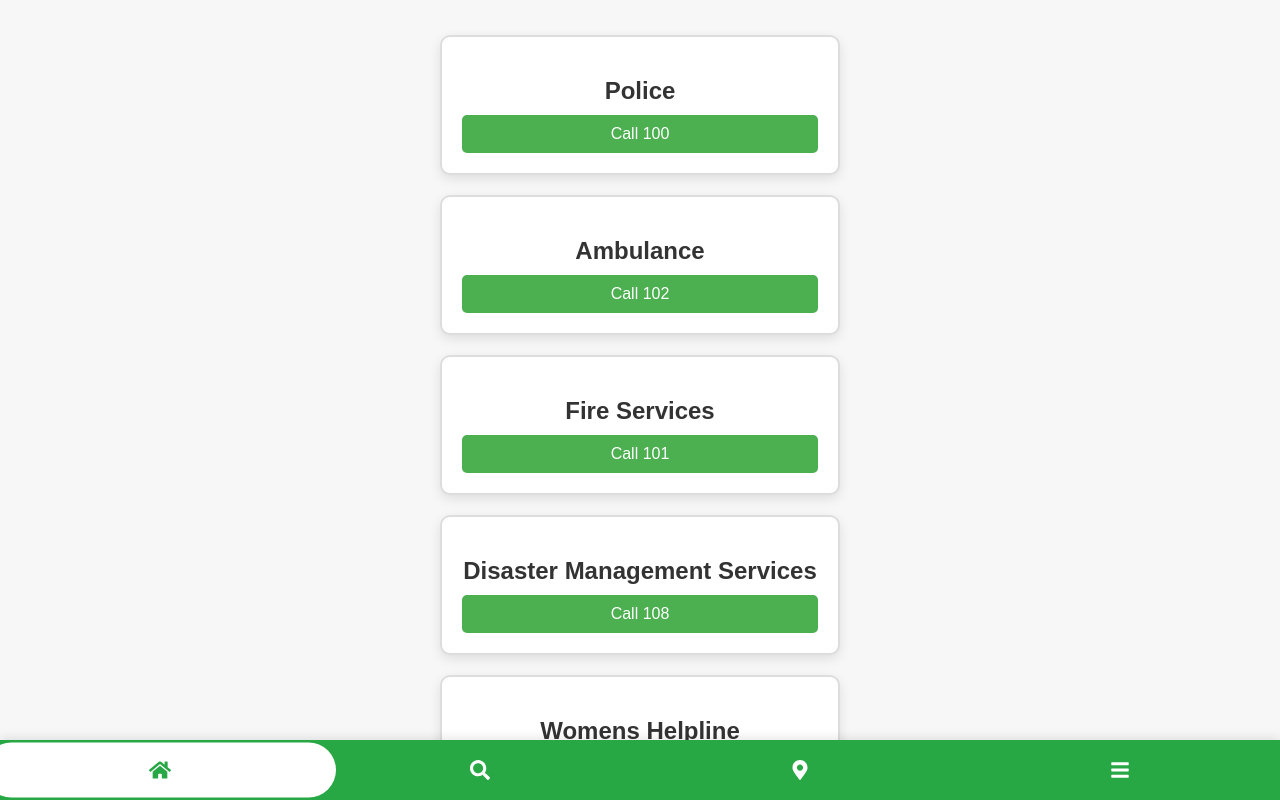
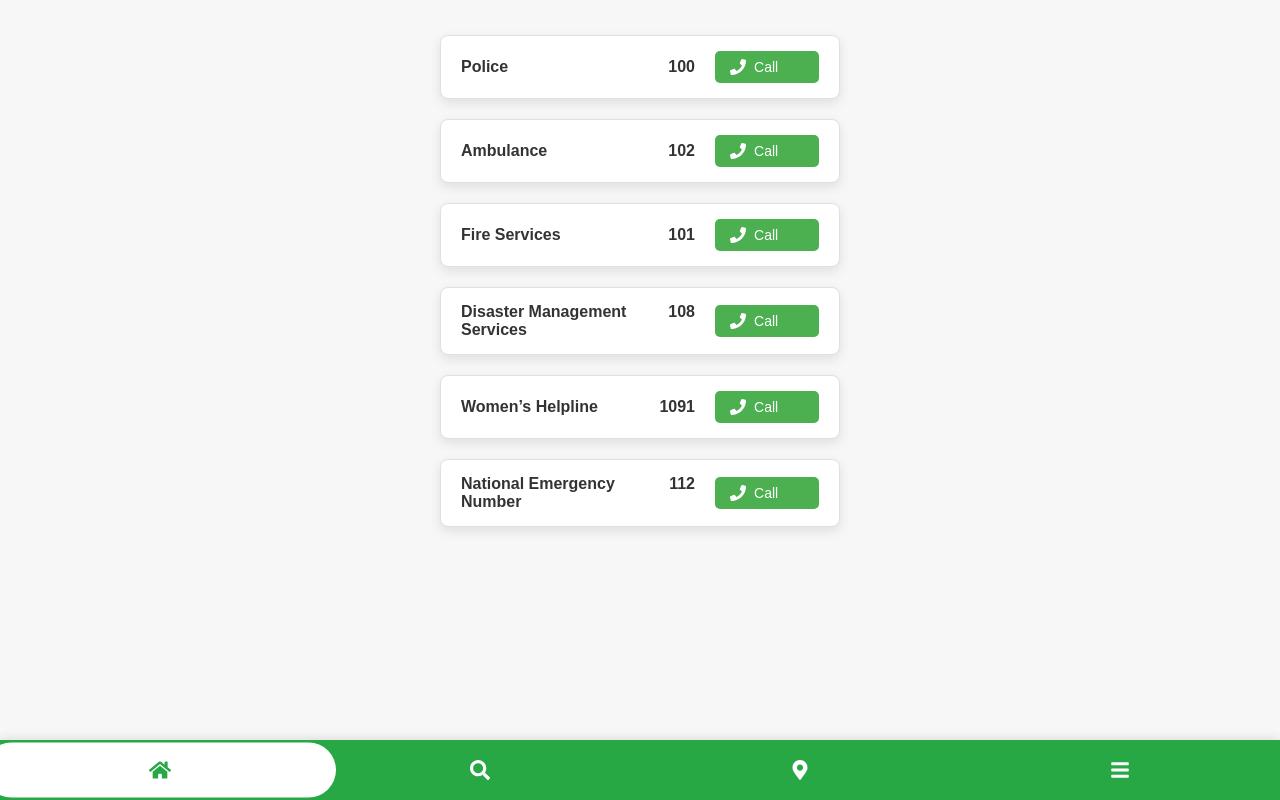
Before and after one commit to patiladitya0/nmims, a React (Create React App) app: page /main/emergency-services in a window 1280 px wide. Built offline with nearby package versions, Linux system fonts and the light colour scheme; no server answers.

Commit message:
done with

```diff
--- a/src/page/home/emergency-services.css
+++ b/src/page/home/emergency-services.css
@@ -1,4 +1,4 @@
-/* Container for all emergency services */
+/* Main container for all services */
 .emergency-services-container {
     display: flex;
     flex-direction: column;
@@ -8,36 +8,53 @@
     background-color: #f7f7f7;
 }
 
-/* Card styling for each service */
+/* Styling each service card */
 .service-card {
     display: flex;
-    flex-direction: column;
+    justify-content: space-between;
     align-items: center;
-    padding: 20px;
+    padding: 15px 20px;
     width: 90%;
     max-width: 400px;
     background-color: #ffffff;
-    border: 2px solid #ddd;
-    border-radius: 10px;
+    border: 1px solid #e0e0e0;
+    border-radius: 8px;
     box-shadow: 0 4px 12px rgba(0, 0, 0, 0.1);
-    text-align: center;
+    gap: 20px;
 }
 
-.service-card h2 {
-    margin-bottom: 10px;
-    color: #333;
+/* Service name and number alignment */
+.service-info {
+    display: flex;
+    justify-content: space-between;
+    width: 100%;
 }
 
-/* Button styling */
+.service-name {
+    font-weight: bold;
+    color: #333;
+    flex: 1; /* Align to the left */
+}
+
+.service-number {
+    font-weight: bold;
+    color: #333;
+    text-align: right;
+}
+
+/* Button styling with phone icon */
 .dial-button {
-    padding: 10px 20px;
-    font-size: 16px;
+    display: flex;
+    align-items: center;
+    padding: 8px 15px;
+    font-size: 14px;
     color: #ffffff;
     background-color: #4CAF50;
     border: none;
     border-radius: 5px;
     cursor: pointer;
-    transition: background-color 0.3s, transform 0.3s;
+    transition: background-color 0.3s, transform 0.2s;
+    width: 40%;
 }
 
 .dial-button:hover {
@@ -45,7 +62,12 @@
     transform: scale(1.05);
 }
 
-/* Responsive design */
+.dial-button svg {
+    margin-right: 8px; /* Space between icon and text */
+    font-size: 16px;
+}
+
+/* Responsive adjustments */
 @media (max-width: 768px) {
     .emergency-services-container {
         padding: 10px;
--- a/src/page/home/emergency-services.js
+++ b/src/page/home/emergency-services.js
@@ -1,5 +1,6 @@
 import React from 'react';
 import './emergency-services.css';
+import { FaPhone } from 'react-icons/fa';  // Import phone icon
 
 const EmergencyServices = () => {
     const services = [
@@ -7,7 +8,7 @@ const EmergencyServices = () => {
         { name: 'Ambulance', number: '102' },
         { name: 'Fire Services', number: '101' },
         { name: 'Disaster Management Services', number: '108' },
-        { name: 'Womens Helpline', number: '1091' },
+        { name: 'Women’s Helpline', number: '1091' },
         { name: 'National Emergency Number', number: '112' },
     ];
 
@@ -19,11 +20,14 @@ const EmergencyServices = () => {
         <div className="emergency-services-container">
             {services.map((service, index) => (
                 <div key={index} className="service-card">
-                    <h2>{service.name}</h2>
+                    <div className="service-info">
+                        <span className="service-name">{service.name}</span>
+                        <span className="service-number">{service.number}</span>
+                    </div>
                     <button
                         onClick={() => handleDial(service.number)}
                         className="dial-button">
-                        Call {service.number}
+                        <FaPhone /> Call
                     </button>
                 </div>
             ))}
```
